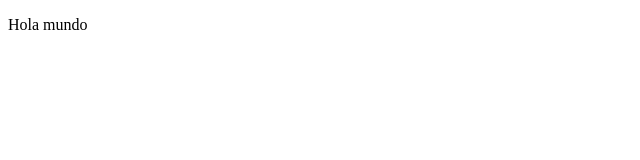
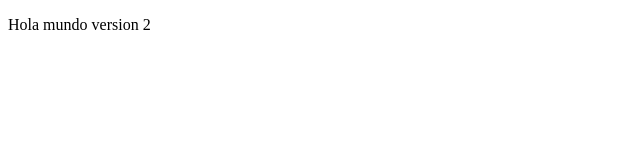
Before and after one commit to ivanperaltazh/git-curso, a plain HTML site: page index.html in a window 1280 px wide. Shown: the full height of the page, 0-640 px from the left. Drawn offline with Linux system fonts and the light colour scheme.

Commit message:
mi segundo commit

```diff
--- a/index.html
+++ b/index.html
@@ -7,6 +7,6 @@
     <title>Document</title>
 </head>
 <body>
-    <p>Hola mundo</p>
+    <p>Hola mundo version 2</p>
 </body>
 </html>
```
